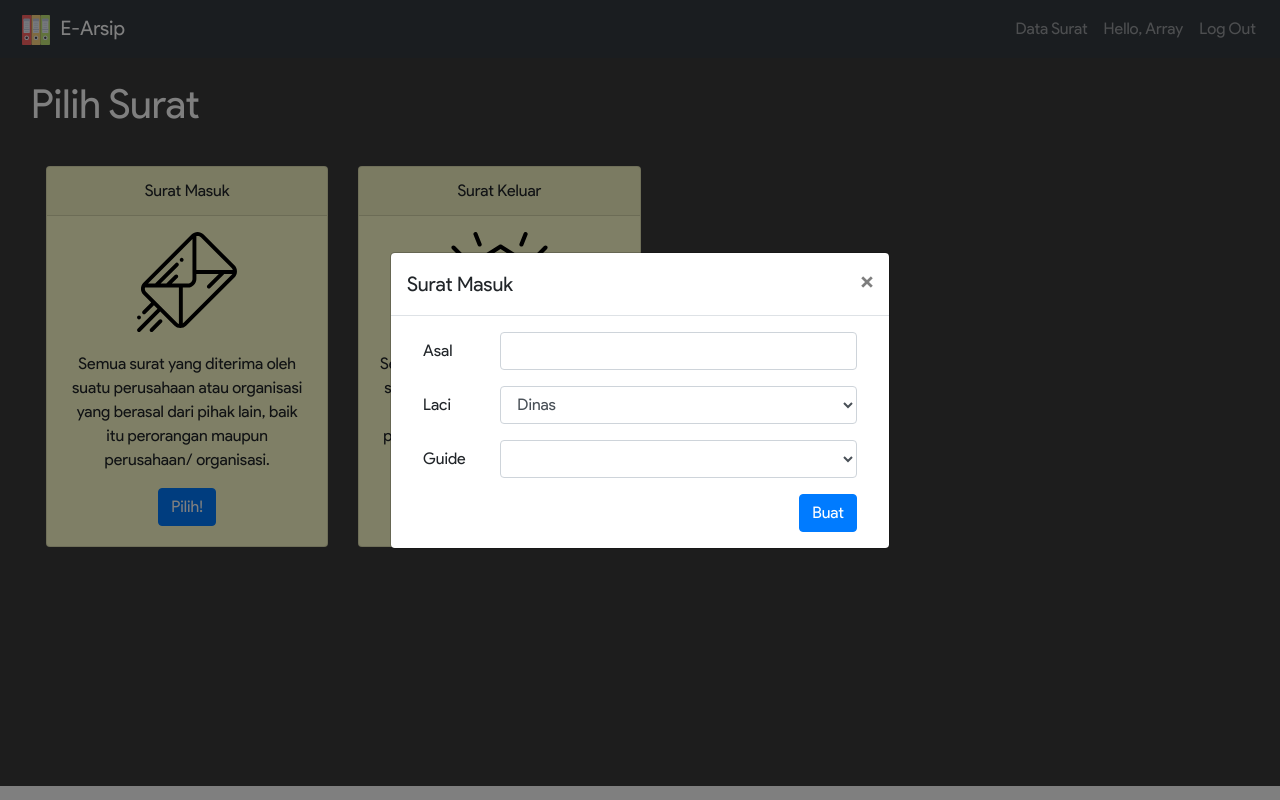
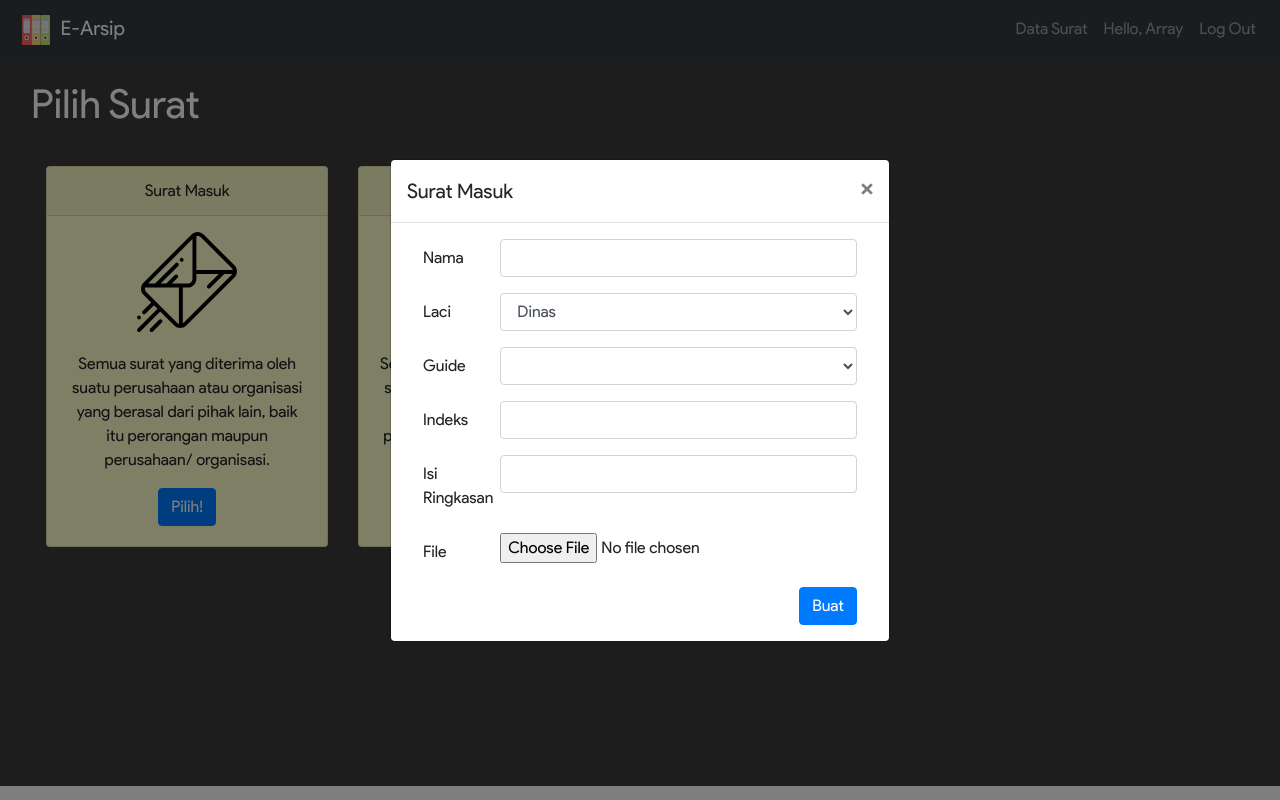
Before and after one commit to Code998/e_arsip, a PHP site: page /pilih_surat.php in a window 1280 px wide, after a click on "Pilih!". Run offline with PHP 8.4, Linux system fonts and the light colour scheme; a user stored in the database is signed in; lists and menus that the app fills with data are empty; some libraries are stand-ins or nearby versions.

Commit message:
eight commit

```diff
--- a/a_suratk.php
+++ b/a_suratk.php
@@ -12,13 +12,14 @@
 
 	$sql0 = "SELECT * FROM arsip_surat WHERE nik = '" . $nik . "' AND dari_kpd = '" . $dake . "' AND perihal = '" . $laci . " " . $guide . "'";
 
-	$sql1 = "INSERT INTO arsip_surat VALUES ('" . $jenis . "', '', '" . $nik . "','" . $dake . "', NOW(), '" . $laci . " " . $guide . "', '" . $laci . "', '" . $guide . "')";
+	$sql1 = "INSERT INTO arsip_surat VALUES ('" . $jenis . "', '', '" . $nik . "','" . $dake . "', NOW(), '" . $laci . " " . $guide . "', '" . $laci . "', '" . $guide . "', '')";
 
 
 	if ($conn->query($sql)->num_rows == 1) {
 		if ($conn->query($sql0)->num_rows == 0) {
 			if ($conn->query($sql1) === TRUE) {
 				echo "Data Sudah Dimasukkan";
+				header("refresh:3;url=p_data_surat.php");
 			}
 			else{
 				echo "Gagal!";
--- a/pilih_surat.php
+++ b/pilih_surat.php
@@ -68,7 +68,7 @@
             <img class="card-img-top mt-3" src="assets/img/newsletter.svg" height="100" width="100" alt="Card image cap">
             <div class="card-body">
               <p class="card-text">Semua surat yang dikeluarkan oleh suatu perusahaan atau organisasi untuk diberikan kepada pihak perorangan maupun perusahaan/ organisasi.</p>
-              <a href="p_s_keluar.php" data-toggle="modal" data-target="#sm" class="btn btn-primary">Pilih!</a>
+              <a href="p_s_keluar.php" class="btn btn-primary">Pilih!</a>
             </div>
           </div>
         </div>
@@ -86,10 +86,10 @@
             </button>
           </div>
           <div class="modal-body">
-            <form class="mx-3" method="POST" action="a_sum.php">
+            <form class="mx-3" method="POST" action="a_sum.php" enctype="multipart/form-data">
               <input type="hidden" name="jenis_sp" value="Surat Masuk">
               <div class="form-group row">
-                <label for="Asal" class="col-sm-2 col-form-label">Asal</label>
+                <label for="Asal" class="col-sm-2 col-form-label">Nama</label>
                 <div class="col-sm-10">
                   <input type="text" class="form-control" id="Asal" name="asal">
                 </div>
@@ -98,8 +98,8 @@
                 <label for="Laci" class="col-sm-2 col-form-label">Laci</label>
                 <div class="col-sm-10">
                   <select class="form-control" id="Laci" name="laci">
-                    <option value="dinas">Dinas</option>
-                    <option value="umum">Umum</option>
+                    <option value="Surat Dinas">Dinas</option>
+                    <option value="Surat Umum">Umum</option>
                   </select>
                 </div>
               </div>
@@ -108,6 +108,24 @@
                 <div class="col-sm-10">
                   <select class="form-control" id="Guide" name="guide">
                   </select>
+                </div>
+              </div>
+              <div class="form-group row">
+                <label for="Indeks" class="col-sm-2 col-form-label">Indeks</label>
+                <div class="col-sm-10">
+                  <input type="text" class="form-control" id="Indeks" name="indeks">
+                </div>
+              </div>
+              <div class="form-group row">
+                <label for="isir" class="col-sm-2 col-form-label">Isi Ringkasan</label>
+                <div class="col-sm-10">
+                  <input type="text" class="form-control" id="isir" name="isri">
+                </div>
+              </div>
+              <div class="form-group row">
+                <label for="File" class="col-sm-2 col-form-label">File</label>
+                <div class="col-sm-10">
+                  <input type="file" name="file">
                 </div>
               </div>
               <input type="submit" value="Buat" class="btn btn-primary float-right">
@@ -124,10 +142,10 @@
         $(document).ready(function () {
           $("#Laci").change(function () {
               var val = $(this).val();
-              if (val == "dinas") {
+              if (val == "Surat Dinas") {
                   $("#Guide").html("<option>Undangan Dinas</option><option>Tugas Dinas</option>");
               }
-              else if (val == "umum") {
+              else if (val == "Surat Umum") {
                   $("#Guide").html("<option>Pengantar</option>");
               }
           });
```
Also changed, not shown: a_sum.php (added, +33 -0 lines), assets/photo/1st-edit.jpg (added), assets/photo/Screenshot from 2019-04-12 15-41-10.png (added).
